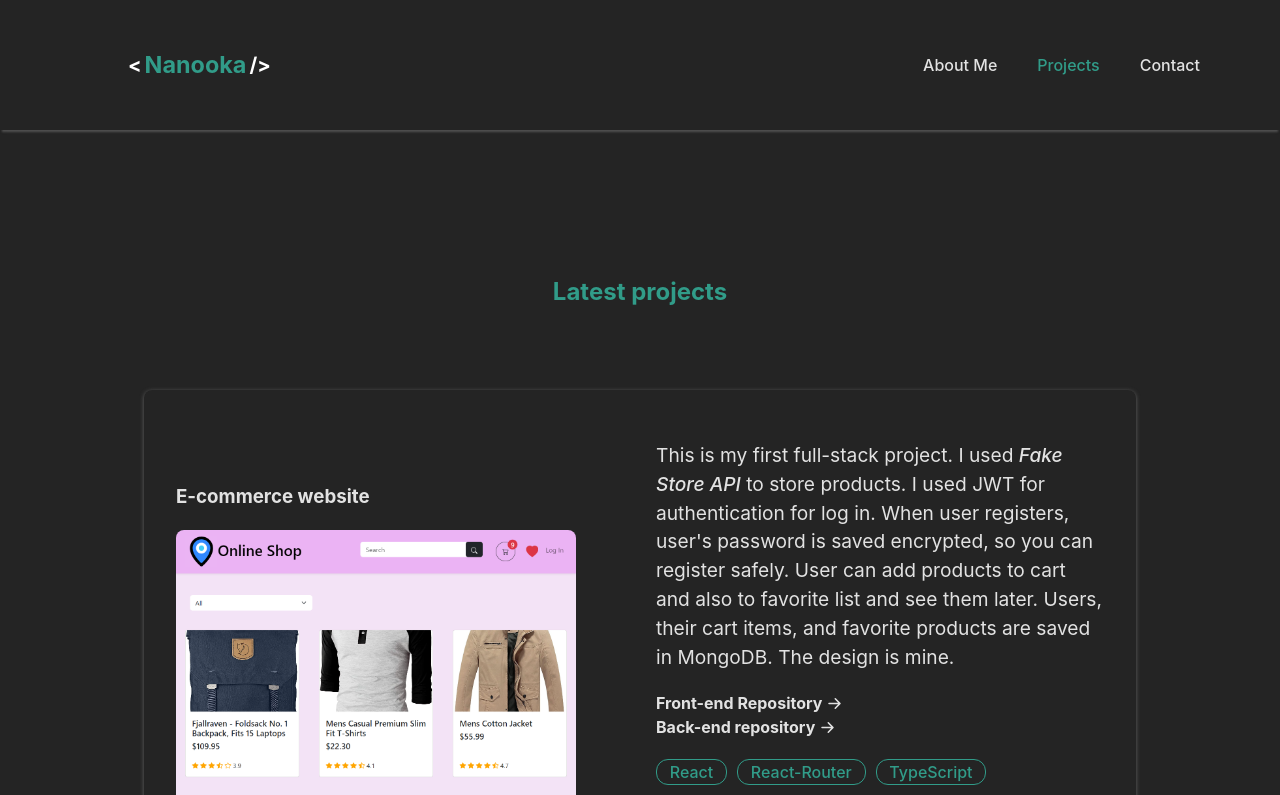
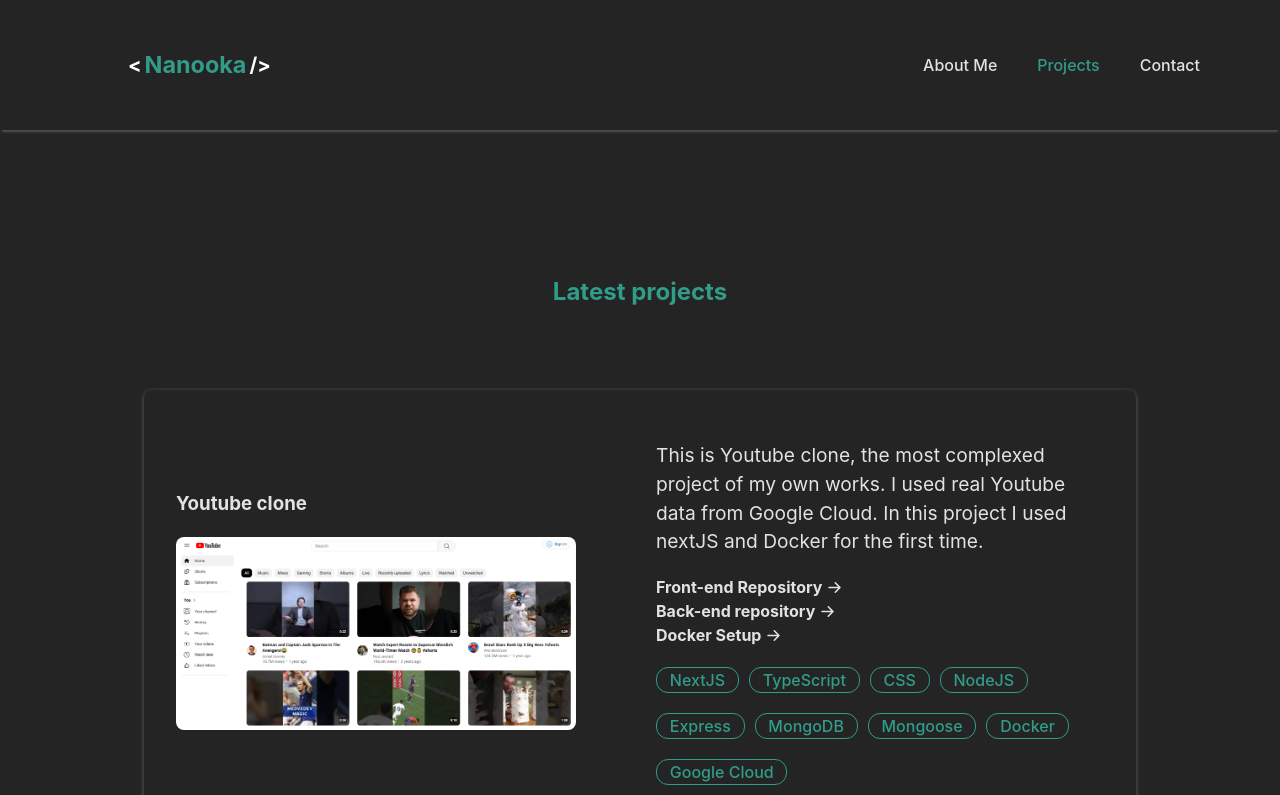
Before and after one commit to nanooka/portfolio, a React (Vite) app: page /projects in a window 1280 px wide. Shown: the top 795 px of the page. Built offline with nearby package versions, Linux system fonts and the light colour scheme.

Commit message:
added youtube clone

```diff
--- a/src/components/Card.tsx
+++ b/src/components/Card.tsx
@@ -5,6 +5,7 @@
   live: string;
   repo: string;
   backRepo: string | null;
+  docker: string | null;
   technologies: string[];
 };
 
@@ -15,6 +16,7 @@
   live,
   repo,
   backRepo,
+  docker,
   technologies,
 }) => {
   return (
@@ -79,6 +81,26 @@
             </svg>
           </a>
         ) : null}
+        <br></br>
+        {docker && (
+          <a className="repo" href={docker} target="_bank">
+            <b>Docker Setup</b>
+            <svg
+              xmlns="http://www.w3.org/2000/svg"
+              width="25"
+              height="25"
+              fill="currentColor"
+              className="bi bi-arrow-right-short"
+              viewBox="0 0 16 16"
+              style={{ position: "absolute" }}
+            >
+              <path
+                fill-rule="evenodd"
+                d="M4 8a.5.5 0 0 1 .5-.5h5.793L8.146 5.354a.5.5 0 1 1 .708-.708l3 3a.5.5 0 0 1 0 .708l-3 3a.5.5 0 0 1-.708-.708L10.293 8.5H4.5A.5.5 0 0 1 4 8"
+              />
+            </svg>
+          </a>
+        )}
         <div>
           {technologies.map((tech) => (
             <div className="used-technologies">{tech}</div>
--- a/src/pages/AboutMe.tsx
+++ b/src/pages/AboutMe.tsx
@@ -16,7 +16,10 @@
       <div>
         <p>Hi, I'm</p>
         <h1>Nanuka Grdzelishvili</h1>
-        <p>A React developer who loves making cool and simple websites.</p>
+        <p>
+          A Frontend developer who loves making cool, plain and user-friendly
+          websites.
+        </p>
       </div>
 
       <div>
@@ -25,11 +28,13 @@
         </p>
         <div className="skills-list">
           <ul>
-            <li>React</li>
+            <li>ReactJS</li>
+            <li>React+Vite</li>
+            <li>NextJS</li>
             <li>TypeScript</li>
             <li>CSS</li>
             <li>Bootstrap</li>
-            <li>Vite</li>
+            <li>Tailwind</li>
             <li>EmailJS</li>
           </ul>
           <ul className="skills-ul-2">
@@ -39,15 +44,16 @@
             <li>Postman</li>
             <li>REST client</li>
             <li>Git/Github</li>
+            <li>Docker</li>
           </ul>
         </div>
       </div>
 
       <p style={{ fontSize: "19px", marginTop: "100px" }}>
-        I am a frontend developer enthusiastic about coding and problem-solving.
-        I’ve completed Harvard CS50x course. also I studied at a non-certified,
-        but very good training place called Bitcamp. And now I am studying by
-        myself and am trying to be better every day.
+        I am a Frontend Developer enthusiastic about coding. I have created many
+        of my own projects and also I have experience in teamwork. I absorb new
+        technologies easily and I’m good at problem-solving. I’m trying to learn
+        something new every day to be better and better.
       </p>
 
       <div
--- a/src/pages/Projects.tsx
+++ b/src/pages/Projects.tsx
@@ -1,6 +1,7 @@
 import shopImage from "../assets/shopping.png";
 import todoListImage from "../assets/todolist.png";
 import calculatorImage from "../assets/calculator.png";
+import youtubeImage from "../assets/youtube-image.png";
 import Card from "../components/Card";
 import { Link } from "react-router-dom";
 import { ScrollToTop } from "./AboutMe";
@@ -9,6 +10,33 @@
   return (
     <div className="container">
       <h2>Latest projects</h2>
+      <Card
+        title="Youtube clone"
+        img={{ src: youtubeImage, alt: "youtube preview" }}
+        describe={
+          <p className="describe">
+            This is Youtube clone, the most complexed project of my own works. I
+            used real Youtube data from Google Cloud. In this project I used
+            nextJS and Docker for the first time.
+          </p>
+        }
+        live="https://github.com/nanooka/youtube-clone-frontend"
+        repo="https://github.com/nanooka/youtube-clone-frontend"
+        backRepo="https://github.com/nanooka/youtube-clone-backend"
+        docker="https://github.com/nanooka/youtube-clone-docker"
+        technologies={[
+          "NextJS",
+          "TypeScript",
+          "CSS",
+          "NodeJS",
+          "Express",
+          "MongoDB",
+          "Mongoose",
+          "Docker",
+          "Google Cloud",
+        ]}
+      />
+
       <Card
         title="E-commerce website"
         img={{ src: shopImage, alt: "E-commerce website preview" }}
@@ -32,16 +60,17 @@
         live="https://online-shop-nanooka.netlify.app/"
         repo="https://github.com/nanooka/online-shopping"
         backRepo="https://github.com/nanooka/online-shopping-backend"
+        docker={null}
         technologies={[
-          "React",
+          "ReactJS",
           "React-Router",
+          "Vite",
           "TypeScript",
           "Bootstrap",
-          "Node js",
+          "NodeJS",
           "Express",
           "MongoDB",
           "Mongoose",
-          "REST",
         ]}
       />
       <Card
@@ -52,6 +81,7 @@
         live="https://todo-list-nanooka.netlify.app/"
         repo="https://github.com/nanooka/todo-list-react"
         backRepo={null}
+        docker={null}
         technologies={["React", "TypeScript", "CSS"]}
       />
       <Card
@@ -61,6 +91,7 @@
         live="https://master--peaceful-centaur-f4582a.netlify.app/"
         repo="https://github.com/nanooka/calculator-react"
         backRepo={null}
+        docker={null}
         technologies={["React", "TypeScript", "CSS"]}
       />
       <div
```
Also changed, not shown: src/assets/youtube-image.png (added).
